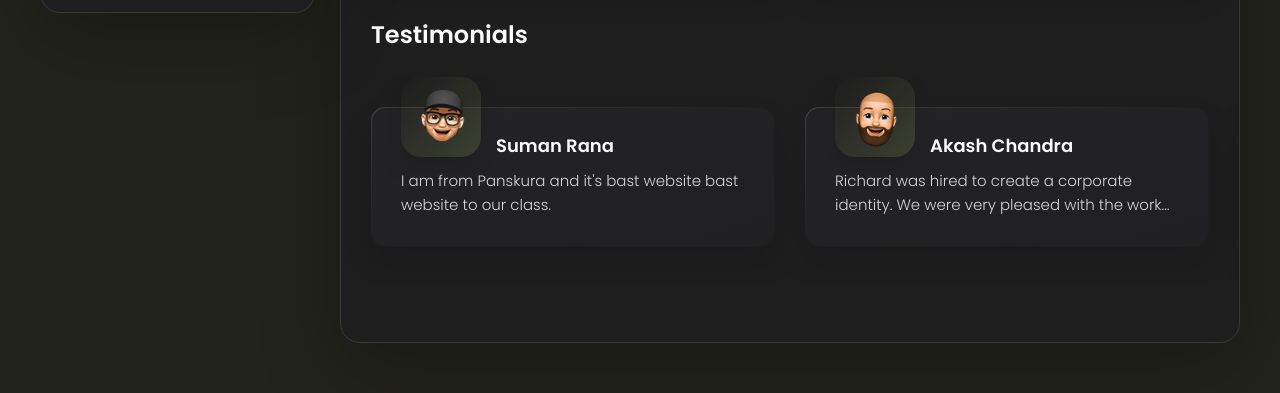
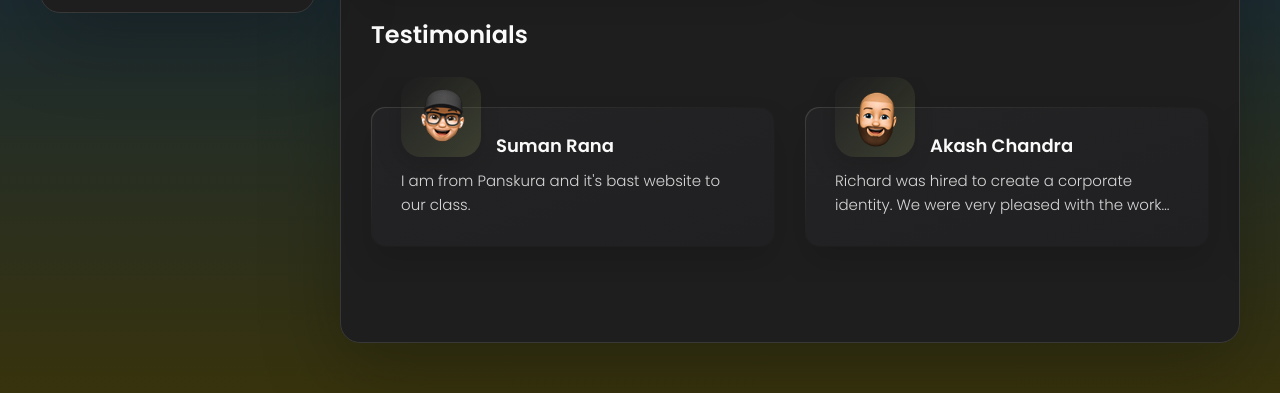
Before and after one commit to Nilanjan-Nayak/Nilanjan-Nayak.github.io, a plain HTML site: page index.html in a window 1280 px wide. Shown: the part 827-1220 px from the top of the page. Drawn offline with nearby package versions, Linux system fonts and the light colour scheme.

Commit message:
Second commit

```diff
--- a/assets/css/style.css
+++ b/assets/css/style.css
@@ -155,7 +155,7 @@ input, textarea {
 
 html { font-family: var(--ff-poppins); }
 
-body { background: #22231b; }
+body { background:linear-gradient(rgb(60, 52, 13),rgb(14, 40, 69), rgb(56, 51, 12)); }
 
 
 
--- a/index.html
+++ b/index.html
@@ -318,7 +318,7 @@
 
                 <div class="testimonials-text" data-testimonials-text>
                   <p>
-                    I am from Panskura and it's bast website bast website to our class.
+                    I am from Panskura and it's bast website to our class.
 
                   </p>
                 </div>
```
